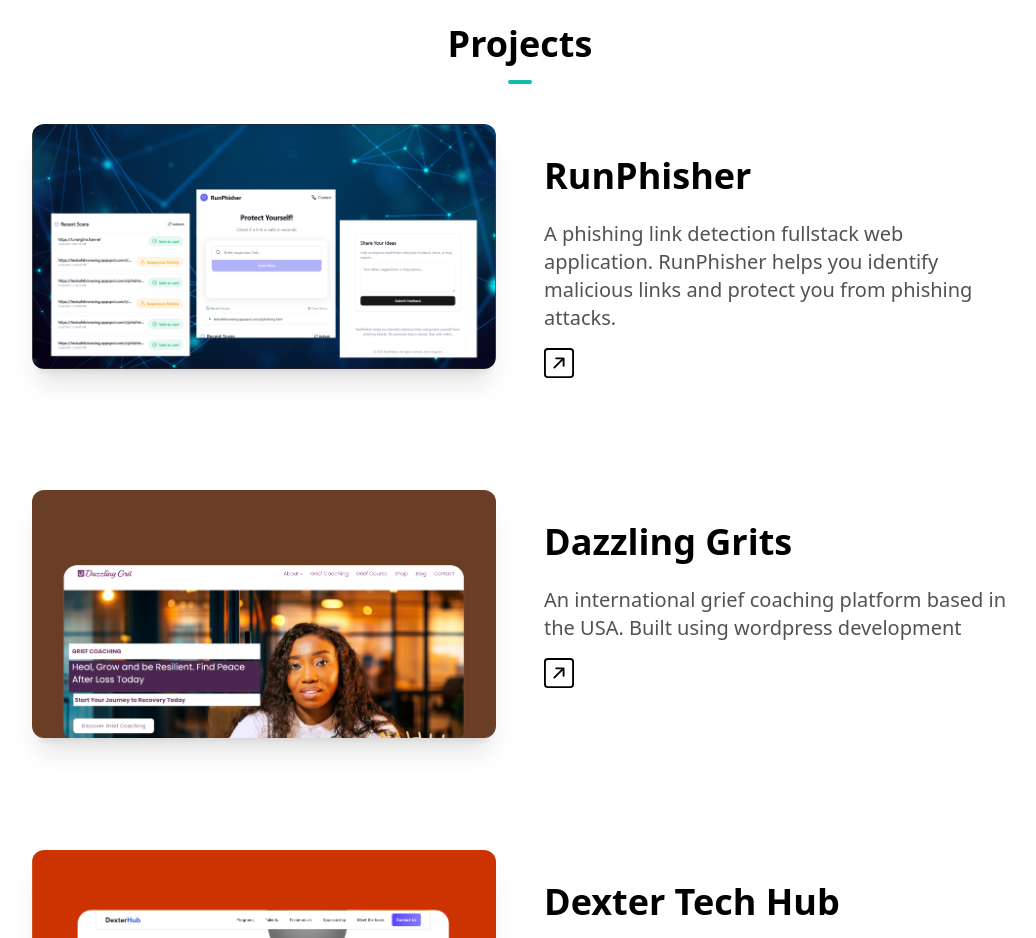
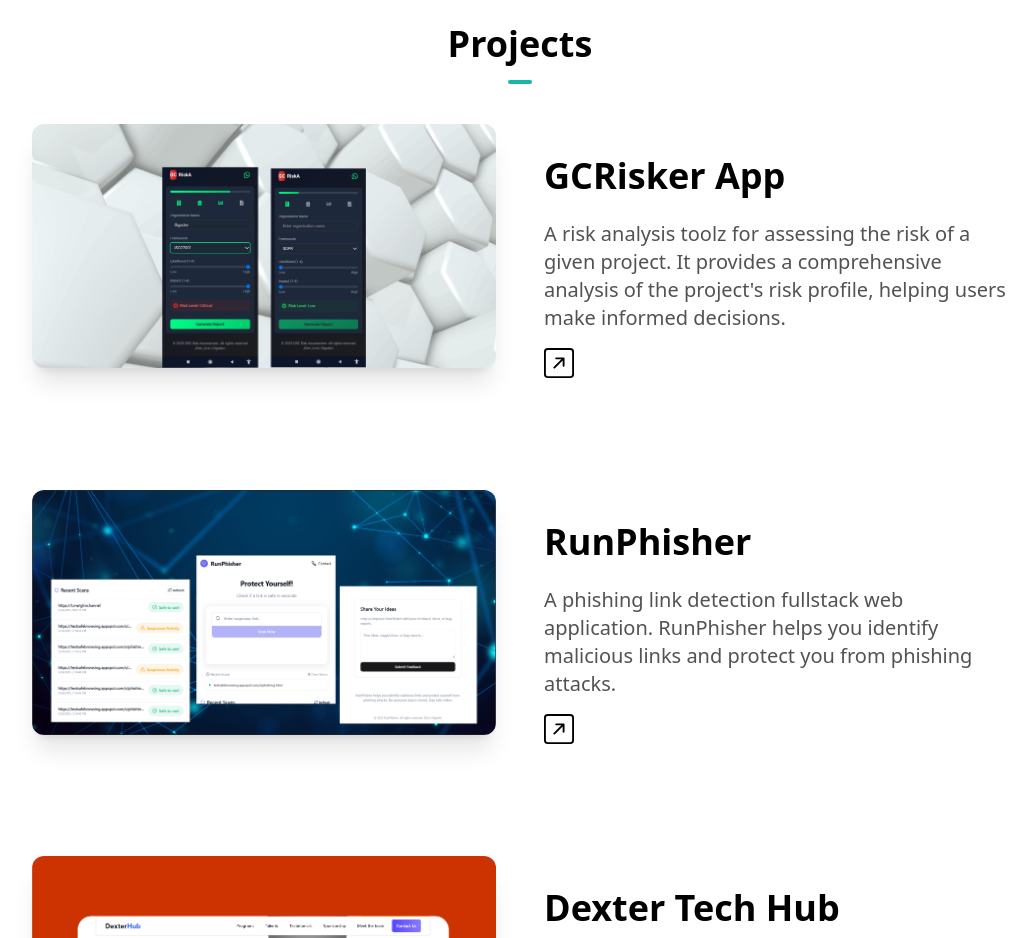
Before and after one commit to codeklin/jdev_live, a Next.js app: page / in a window 1280 px wide. Shown: the part 1760-2698 px from the top of the page, without its empty margins (120-1156 px from the left). Built offline with nearby package versions, Linux system fonts and the light colour scheme.

Commit message:
update projects

```diff
--- a/components/ProjectsSection.tsx
+++ b/components/ProjectsSection.tsx
@@ -6,16 +6,16 @@
 
 const projects = [
   {
+    name: "GCRisker App",
+    description: "A risk analysis toolz for assessing the risk of a given project. It provides a comprehensive analysis of the project's risk profile, helping users make informed decisions.",
+    image: "/riskapng.png",
+    link: "https://riska-app.vercel.app/",
+  },
+  {
     name: "RunPhisher",
     description: "A phishing link detection fullstack web application. RunPhisher helps you identify malicious links and protect you from phishing attacks.",
     image: "/runph.png",
     link: "https://run-phisher.vercel.app/",
-  },
-  {
-    name: "Dazzling Grits",
-    description: "An international grief coaching platform based in the USA. Built using wordpress development",
-    image: "/daz.png",
-    link: "https://dazzlinggrit.com/",
   },
   {
     name: "Dexter Tech Hub",
```
Also changed, not shown: public/riskapng.png (added).
